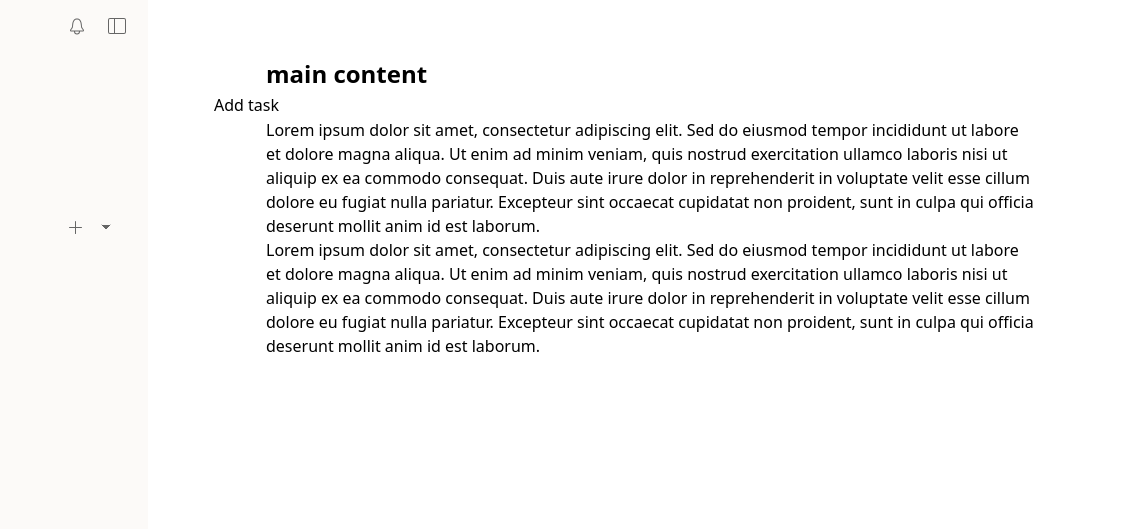
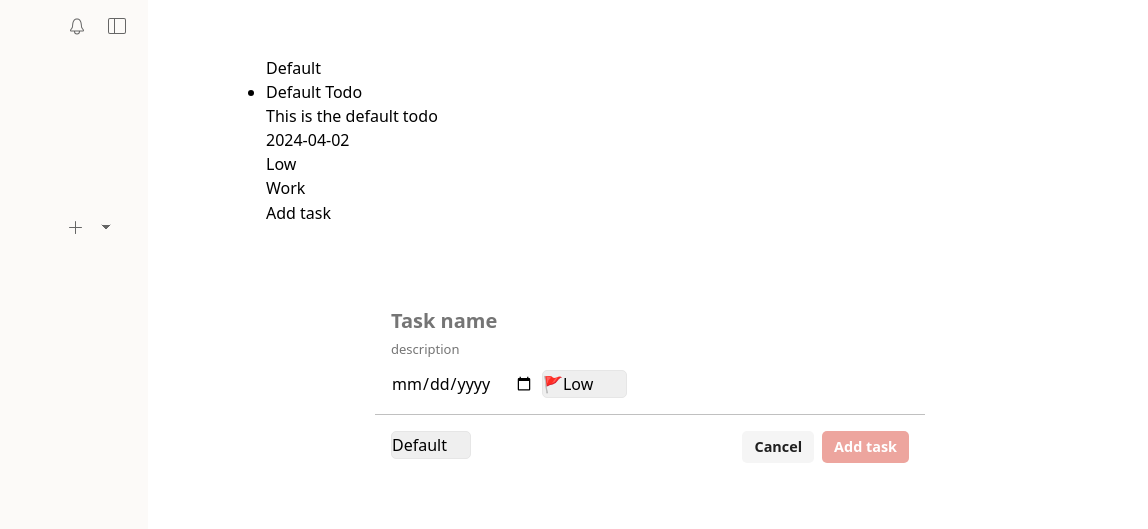
Before and after one commit to youssefKetata/todoist-clone, a plain HTML site: page index.html in a window 1280 px wide. Both pictures are taken after a click on the button "Add task". Shown: the top 529 px of the page, 132-1280 px from the left. Drawn offline with Linux system fonts and the light colour scheme.

Commit message:
Update .gitignore and text.txt, delete todo.js, and modify form.css and style.css

```diff
--- a/css/form.css
+++ b/css/form.css
@@ -1,26 +1,39 @@
+:root {
+  --padding-inline-dialog: 1rem;
+}
+
 input {
   all: unset;
 }
 
+.task_editor--editing-area {
+  padding-inline: var(--padding-inline-dialog);
+  padding-top: var(--padding-inline-dialog);
+}
+
 .task_editor--input-fields {
+  color: var(--btn-text-idle);
   display: flex;
   flex-direction: column;
-  gap: 0.5rem;
+  gap: 4px;
+  margin-bottom: 10px;
 }
 
 .task_editor--input--title {
-  font-size: 1.5rem;
-  font-weight: 500;
+  font-size: 20px;
+  font-weight: 600;
 }
 
 .task_editor--input--description {
-  font-size: 1rem;
+  font-size: 13px;
   font-weight: 400;
 }
 
 .task_editor--chose-field {
   display: flex;
   flex-wrap: wrap;
+  padding-inline: var(--padding-inline-dialog);
+  padding-bottom: var(--padding-inline-dialog);
   gap: 0.5rem;
 }
 
@@ -42,11 +55,14 @@ input {
 }
 
 .task_editor__footer__action-buttons button {
-  padding: 0.5rem 1rem;
+  padding-inline: 12px;
   border-radius: 5px;
-
+  min-width: 68px;
+  height: 32px;
   background-color: var(--btn-idle-tint-light);
   color: var(--btn-text-idle);
+  font-weight: var(--fw-600);
+  font-size: var(--fs-300);
 }
 
 .task_editor__footer__action-buttons button:hover {
@@ -58,3 +74,33 @@ input {
   color: var(--clr-primary);
   cursor: not-allowed;
 }
+
+.task_editor__footer__action-buttons .closeDialog:hover {
+  background-color: var(--btn-hover-fill);
+}
+
+select {
+  min-width: 5rem;
+  height: 28px;
+  border: 1px solid #e6e6e6;
+  border-radius: 5px;
+  display: flex;
+  gap: 20px;
+  -webkit-appearance: none; /* Safari and Chrome */
+  appearance: none; /* Standard syntax */
+}
+
+select:focus,
+select:hover {
+  background-color: var(--btn-idle-tint-light);
+  border-radius: 5px;
+}
+
+select:focus-visible {
+  outline: none;
+}
+
+.task_editor--footer {
+  border-top: silver 1px solid;
+  padding: var(--padding-inline-dialog);
+}
--- a/css/style.css
+++ b/css/style.css
@@ -10,6 +10,7 @@
   --btn-hover-tint: rgb(26, 26, 26);
   --btn-idle-tint-light: rgb(245, 245, 245);
   --btn-text-idle: rgb(32, 32, 32);
+  --btn-hover-fill: rgb(229, 229, 229);
 
   --reactist-font-family: system-ui, "Segoe UI", Roboto, "Helvetica Neue",
     sans-serif;
@@ -300,8 +301,8 @@ button {
   transition: padding-inline 0.3s cubic-bezier(0.4, 0, 0.2, 1);
 }
 
-p,
-.main_content-title {
+/* dynamic padding on main content */
+.main_content > * {
   padding-inline: 1rem;
   margin: 0 auto;
   width: 100%;
@@ -329,7 +330,7 @@ p,
   .collapse_icon {
     margin-right: -60px;
   }
-  .content {
+  .main_content {
     padding-inline: 2rem !important;
   }
   dialog[open] {
@@ -342,30 +343,41 @@ p,
 /* dialog style */
 
 .dialog-wrapper {
-  animation: modal-disappear 0.4s cubic-bezier(0.165, 0.84, 0.44, 1) both;
+  animation: modal-disappear 0.2s cubic-bezier(0.165, 0.84, 0.44, 1) both;
   transform-origin: bottom center;
   border: none;
   margin-top: 4rem;
+  max-width: 550px;
+  width: 100%;
 }
 
 .dialog-wrapper[open] {
   background-color: var(--clr-primary);
-  padding: 20px;
+  padding: 0rem;
   border: none;
-  /* top: -40%; */
   max-width: 550px;
-  border-radius: 5px;
+  border-radius: 10px;
   box-shadow: 0 15px 50px 0 rgba(0, 0, 0, 0.35);
   opacity: 0; /* Initially hidden */
-  animation: modal-appear 0.1s cubic-bezier(0.165, 0.84, 0.44, 1) both;
+  animation: modal-appear 0.1s cubic-bezier(0.165, 0.84, 0.44, 1) forwards;
   transform-origin: bottom center;
+}
+
+.dialog-wrapper[open]::backdrop {
+  background: none;
+}
+
+.non-modal-position {
+  position: relative;
+  top: 0;
+  box-shadow: none !important;
 }
 
 /* Animation styles */
 @keyframes modal-appear {
   from {
     opacity: 0;
-    transform: scale(0.6);
+    transform: scale(0.6) translateY(20px);
     display: none;
   }
   to {
@@ -383,7 +395,7 @@ p,
   }
   to {
     opacity: 0;
-    transform: scale(0);
+    transform: scale(0.6) translateY(20px);
     display: none;
   }
 }
--- a/index.html
+++ b/index.html
@@ -298,12 +298,7 @@
       <div class="resize-handle"></div>
       <!-- main content -->
       <section aria-label="Main content" id="content" class="main_content">
-        <!-- projects list -->
-        <div id="project-list"></div>
-        <h1 class="main_content-title">main content</h1>
-        <button class="btn btn-open-dialog" id="btn-open-dialog">
-          Add task
-        </button>
+        <!-- <h1 class="main_content-title">main content</h1>
         <p>
           Lorem ipsum dolor sit amet, consectetur adipiscing elit. Sed do
           eiusmod tempor incididunt ut labore et dolore magna aliqua. Ut enim ad
@@ -321,11 +316,17 @@
           reprehenderit in voluptate velit esse cillum dolore eu fugiat nulla
           pariatur. Excepteur sint occaecat cupidatat non proident, sunt in
           culpa qui officia deserunt mollit anim id est laborum.
-        </p>
+        </p> -->
+        <!-- projects list -->
+        <div id="project-list"></div>
+
+        <button class="btn btn-open-dialog" id="btn-open-dialog--non-modal">
+          Add task
+        </button>
       </section>
     </div>
 
-    <dialog id="dialog-wrapper" class="dialog-wrapper">
+    <dialog id="dialog-wrapper" class="dialog-wrapper" methode="dialog">
       <form class="task_editor" id="newTodo-form">
         <div class="task_editor--editing-area">
           <div class="task_editor--input-fields">
@@ -384,20 +385,16 @@
             aria-haspopup="listbox"
             type="button"
             aria-disabled="false"
-            class=""
+            class="select-project"
             id="todo-project"
           >
-            <option value="Default">Default</option>
-            <option value="Work">Work</option>
-            <option value="School">School</option>
-            <option value="Personal">Personal</option>
             <svg
               xmlns="http://www.w3.org/2000/svg"
               width="16"
               height="16"
               fill="none"
               viewBox="0 0 16 16"
-              class="AyswQEh"
+              class=""
             >
               <path
                 fill="currentColor"
@@ -406,8 +403,7 @@
                 clip-rule="evenodd"
               ></path>
             </svg>
-            <span class="tNSJrRU">Inbox</span>
-            <svg
+            <!-- <svg
               xmlns="http://www.w3.org/2000/svg"
               width="16"
               height="16"
@@ -419,7 +415,7 @@
                 fill="currentColor"
                 d="M7.646 9.646 4.854 6.854A.5.5 0 0 1 5.207 6h5.586a.5.5 0 0 1 .353.854L8.354 9.646a.5.5 0 0 1-.708 0Z"
               ></path>
-            </svg>
+            </svg> -->
           </select>
           <div class="task_editor__footer__action-buttons">
             <button
@@ -445,9 +441,6 @@
       </form>
     </dialog>
 
-    <button class="btn btn-open">Add task</button>
-    <button class="btn btn-open">Add project</button>
-
     <!-- js files -->
     <script src="js/app.js" defer></script>
     <script src="js/dynamic-sidebar.js" defer></script>
--- a/js/app.js
+++ b/js/app.js
@@ -7,6 +7,7 @@ openDialogButton.addEventListener("click", () => {
 });
 closeDialog.addEventListener("click", () => {
   myDialog.close();
+  console.log("close");
 });
 myDialog.addEventListener("click", (event) => {
   if (event.target === myDialog) {
@@ -21,6 +22,10 @@ let projects = [];
 // funtion that format date object to string
 const formatDate = (date) => date.toISOString().split("T")[0];
 
+const updateProjectsList = () => {
+  localStorage.setItem("projects", JSON.stringify(projects));
+};
+
 const createProject = (title, color) => {
   let todos = [];
   const addTodo = (todo) => {
@@ -32,13 +37,9 @@ const createProject = (title, color) => {
   const getTodos = () => {
     return todos;
   };
-  projects.push({ title, addTodo, removeTodo, getTodos });
-  return { title, color, addTodo, removeTodo, getTodos };
-};
-
-// add project to the projects list
-const addProject = (project) => {
-  projects.push(project);
+  projects.push({ title, color, todos, addTodo, removeTodo, getTodos });
+  updateProjectsList();
+  return { title, color, todos, addTodo, removeTodo, getTodos };
 };
 
 // factory function to create todo objects
@@ -56,31 +57,38 @@ const createTodo = (
 const projectsList = JSON.parse(localStorage.getItem("projects"));
 if (!projectsList) {
   const defaultProject = createProject("Default", "grey");
+  let date = formatDate(new Date());
   let defaultTodo = createTodo(
     "Default Todo",
     "This is the default todo",
-    new Date(),
-    "Low"
+    date,
+    priorities[0]
   );
   defaultProject.addTodo(defaultTodo);
-  localStorage.setItem("projects", JSON.stringify([defaultProject]));
+  localStorage.setItem("projects", JSON.stringify(projects));
   projects = [defaultProject];
 } else {
   projects = projectsList;
-  console.log(projects[0]);
 }
 
-// edit projectsList whener a new project is created or deleted
-const updateProjectsList = () => {
-  localStorage.setItem("projects", JSON.stringify(projects));
+// create another project
+if (projects.length === 1) {
+  const project2 = createProject("Work", "green");
+}
+
+renderProjects();
+
+const todoTitle = document.querySelector("#todo-title");
+const enableAddTaskButton = () => {
+  // const todoTitle = document.querySelector("#todo-title");
+  console.log(todoTitle);
+  todoTitle.addEventListener("input", () => {
+    const addTaskButton = document.querySelector("#add-task");
+    addTaskButton.disabled = todoTitle.value ? false : true;
+  });
 };
 
-// enable the add task button if the user has entered a title
-const todoTitle = document.querySelector("#todo-title");
-todoTitle.addEventListener("input", () => {
-  const addTaskButton = document.querySelector("#add-task");
-  addTaskButton.disabled = todoTitle.value ? false : true;
-});
+enableAddTaskButton();
 
 // listen for form submission
 const todoForm = document.querySelector("#newTodo-form");
@@ -93,12 +101,11 @@ todoForm.addEventListener("submit", (e) => {
   const project = document.querySelector("#todo-project").value;
   // identify the project that the todo belongs to
   const projectObject = projects.find((p) => p.title === project);
-  console.log(projects);
   const newTodo = createTodo(title, description, dueDate, priority);
+  console.log(projectObject);
   projectObject.addTodo(newTodo);
-  addProject(projectObject);
+  // addProject(projectObject);
   updateProjectsList();
-  // console.log(projectObject.getTodos());
 
   todoForm.reset();
   myDialog.close();
@@ -114,14 +121,24 @@ function renderProjects() {
     projectList.appendChild(projectItem);
     // render all the todos in this project
     const todoList = document.createElement("ul");
-    const todos = project.getTodos();
+
+    const todos = project.todos;
+
     todos.forEach((todo, index) => {
       const todoItem = document.createElement("li");
       const todoDescription = document.createElement("p");
+      const dueDate = document.createElement("p");
+      const priority = document.createElement("p");
+
       todoItem.textContent = todo.title;
       todoDescription.textContent = todo.description;
       todoItem.appendChild(todoDescription);
+      dueDate.textContent = todo.dueDate;
+      todoItem.appendChild(dueDate);
+      priority.textContent = todo.priority;
+      todoItem.appendChild(priority);
       // If this is the last todo, add the animate class
+
       if (index === todos.length - 1) {
         todoItem.classList.add("animate");
       }
@@ -130,11 +147,30 @@ function renderProjects() {
     projectList.appendChild(todoList);
   });
 }
+const openDialog = document.querySelector("#btn-open-dialog--non-modal");
 
-const openDialog = document.querySelector("#btn-open-dialog");
 // open the dialog in
 openDialog.addEventListener("click", () => {
-  console.log("open dialog");
-  // toogle open attribute
-  myDialog.setAttribute("open", "");
+  // Check if a dialog already exists
+  if (!document.querySelector("yDialogClone")) {
+    const dialogclone = myDialog.cloneNode(true);
+    dialogclone.classList.add("DialogClone");
+    const closeBtn = dialogclone.querySelector(".closeDialog");
+    closeBtn.addEventListener("click", () => {
+      dialogclone.close();
+    });
+    console.log("here");
+    enableAddTaskButton();
+    openDialog.parentElement.appendChild(dialogclone);
+    dialogclone.show();
+    dialogclone.classList.add("non-modal-position");
+  }
 });
+
+//update the project list in html
+const selectProject = document.querySelector("#todo-project");
+projects.forEach((project) => {
+  const option = document.createElement("option");
+  option.textContent = project.title;
+  selectProject.appendChild(option);
+});
```
Also changed, not shown: js/todo.js (deleted, +0 -38 lines), text.txt (line endings or trailing spaces), 1 other file.
